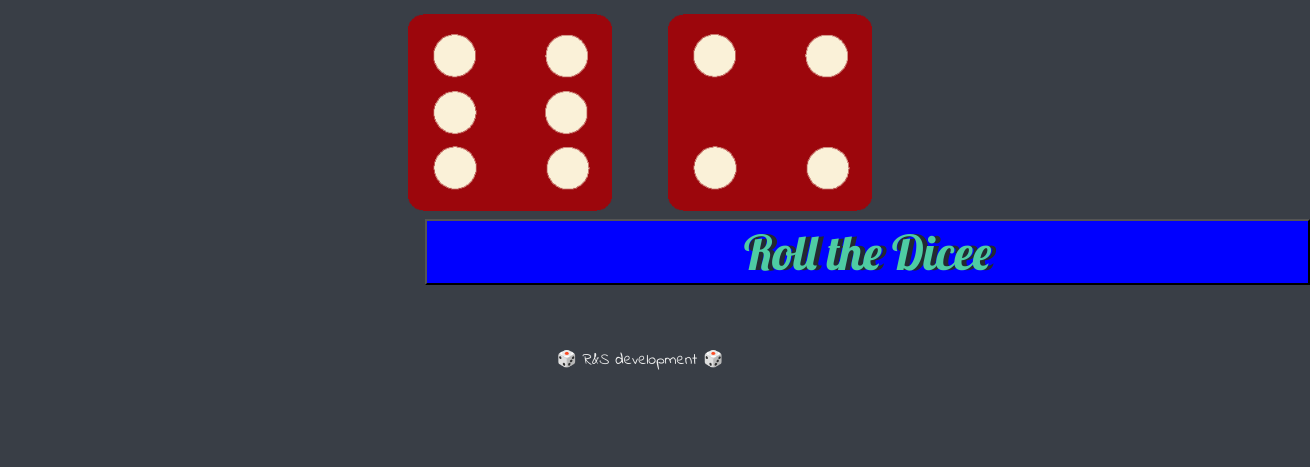
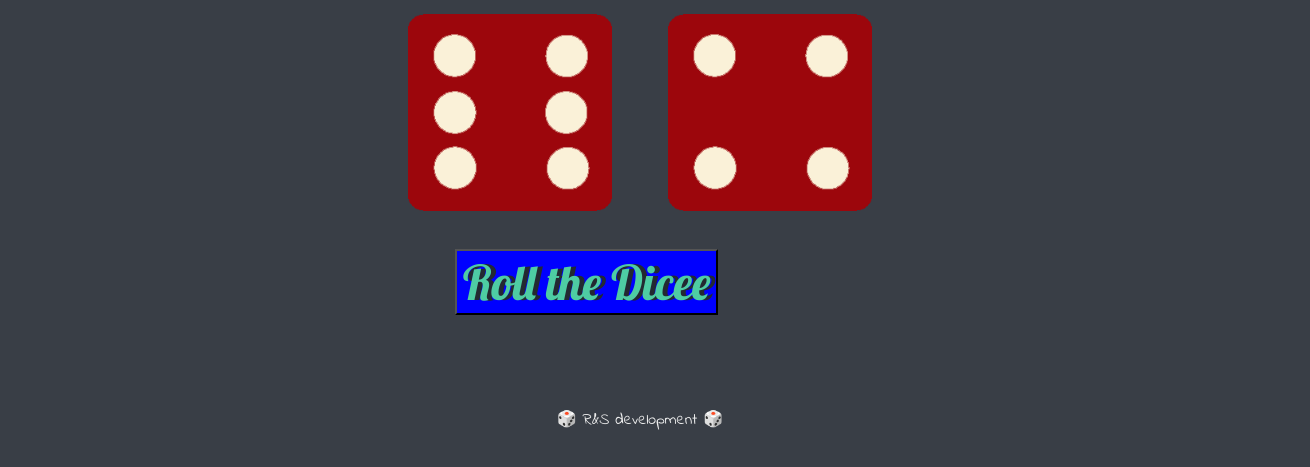
Before and after one commit to robensam17/robensam17, a website: page index.html in a window 1280 px wide. Shown: the part 321-788 px from the top of the page, 1310 px wide, since content can reach past the window. Drawn offline with Linux system fonts and the light colour scheme.

Commit message:
Update index.html

```diff
--- a/index.html
+++ b/index.html
@@ -29,7 +29,7 @@
 </div>
   </body>
  <div2>
-        <button class="container" onClick="window.location.reload();">Roll the Dicee</button>
+        <button  onClick="window.location.reload();">Roll the Dicee</button>
 </div2>
   <footer>
      🎲 R&S development 🎲
```
